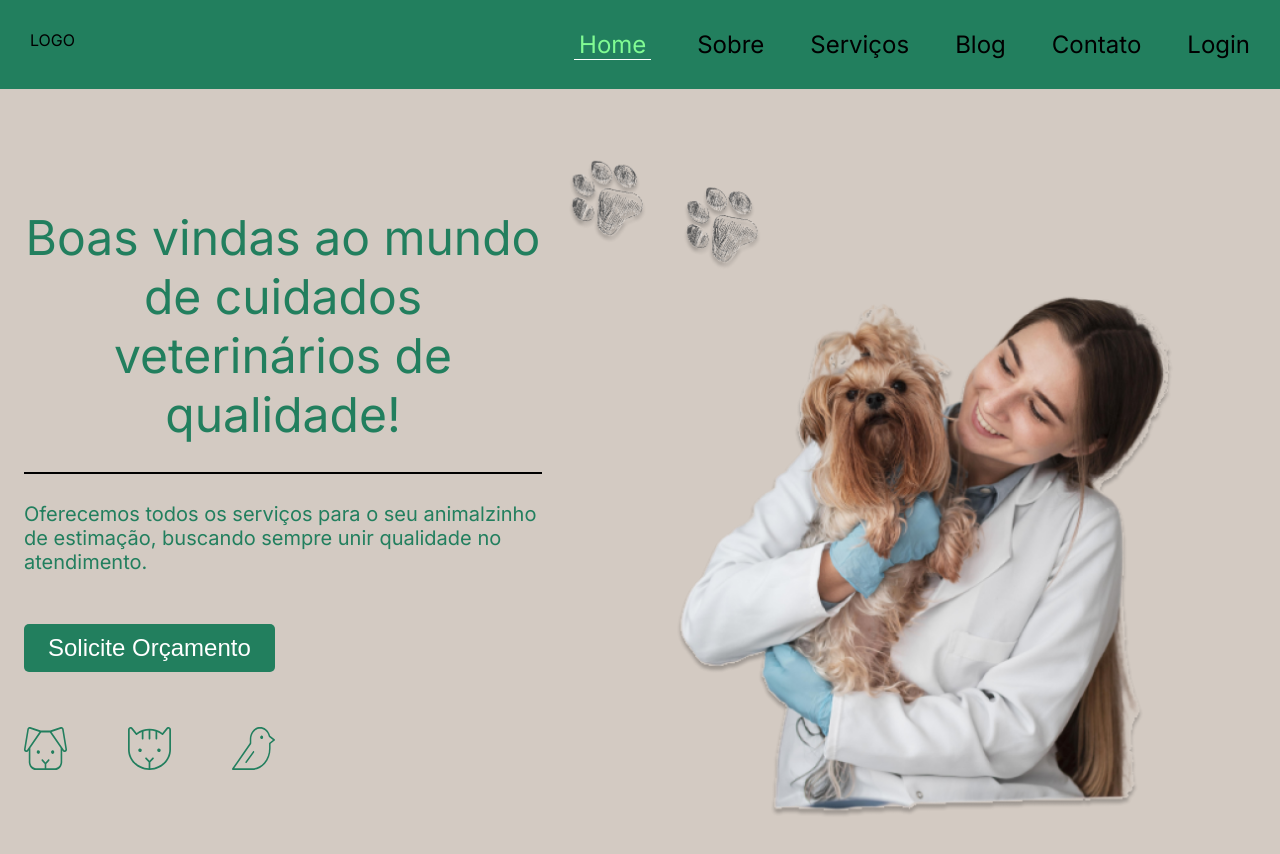
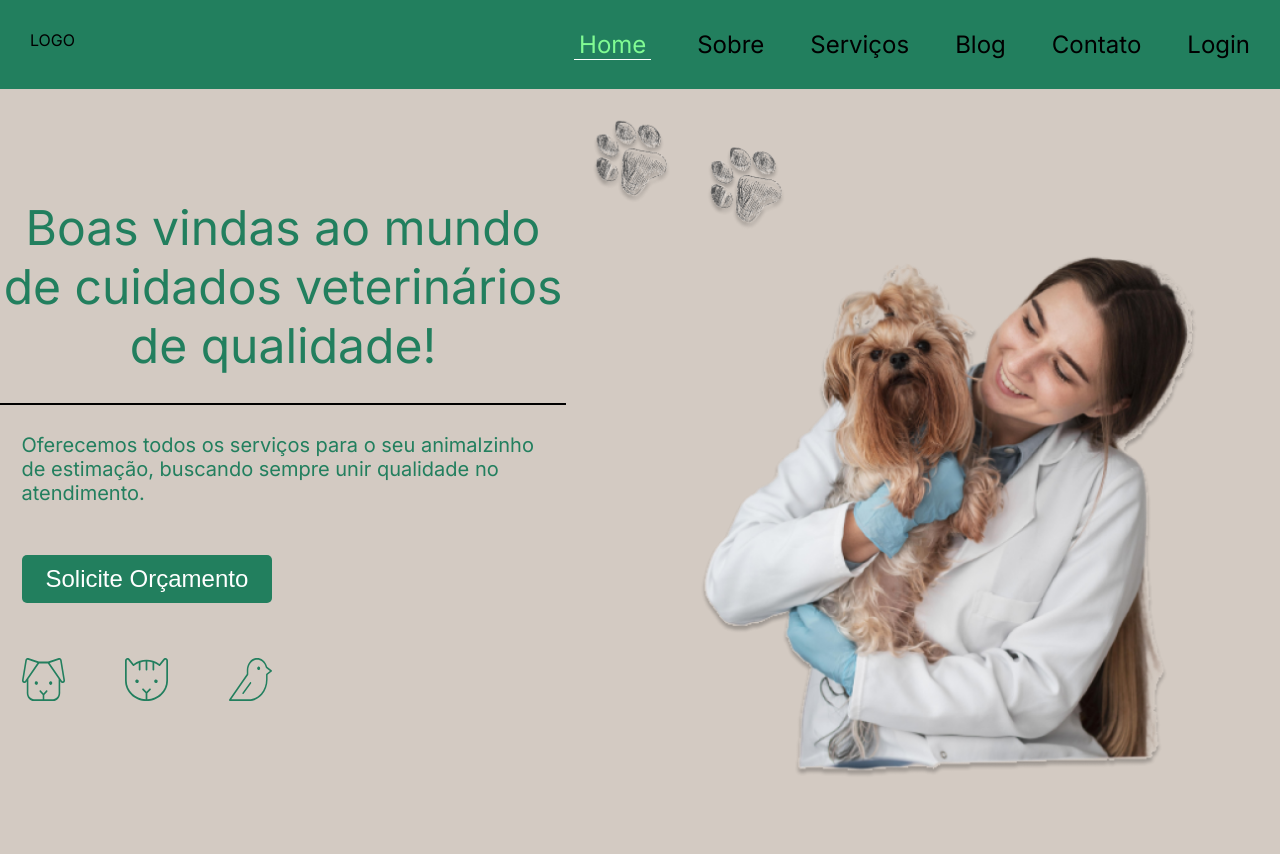
Before and after one commit to Juniors-Developers-Group-JDG/Hospital-Veteririo-Front-End, a Next.js app: page / in a window 1280 px wide. Shown: the top 854 px of the page. After the commit the page ends 800 px from the top, so only its background shows below. Built offline with nearby package versions, Linux system fonts and the light colour scheme.

Commit message:
fix/altura-do-main

```diff
--- a/src/app/about/about.module.scss
+++ b/src/app/about/about.module.scss
@@ -2,8 +2,9 @@
   display: flex;
   justify-content: space-between;
   align-items: center;
-  height: 100vh;;
-
+  position: relative;
+  top: 45%;
+  transform: translateY(-50%);
 }
 .section_right{
   display: flex;
--- a/src/app/globals.css
+++ b/src/app/globals.css
@@ -7,6 +7,7 @@
 
 html,
 body {
+  height: 100vh;
   max-width: 100vw;
   overflow-x: hidden;
 }
--- a/src/app/page.module.scss
+++ b/src/app/page.module.scss
@@ -1,8 +1,9 @@
 .main {
   display: flex;
   width: 100%;
-  min-height: 100vh;
-  padding: 2rem 1.5rem;
+  position: relative;
+  top: 45%;
+  transform: translateY(-50%);
 }
 
 .image {
```
